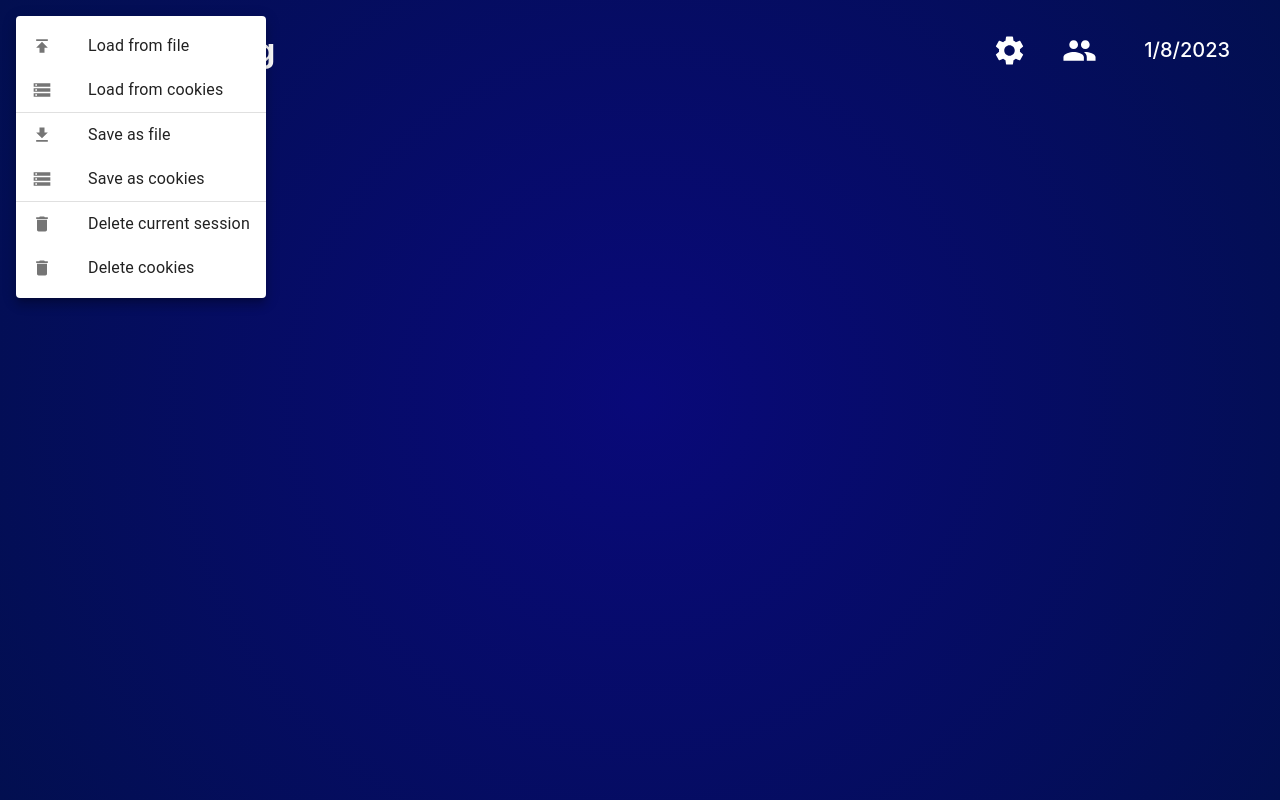
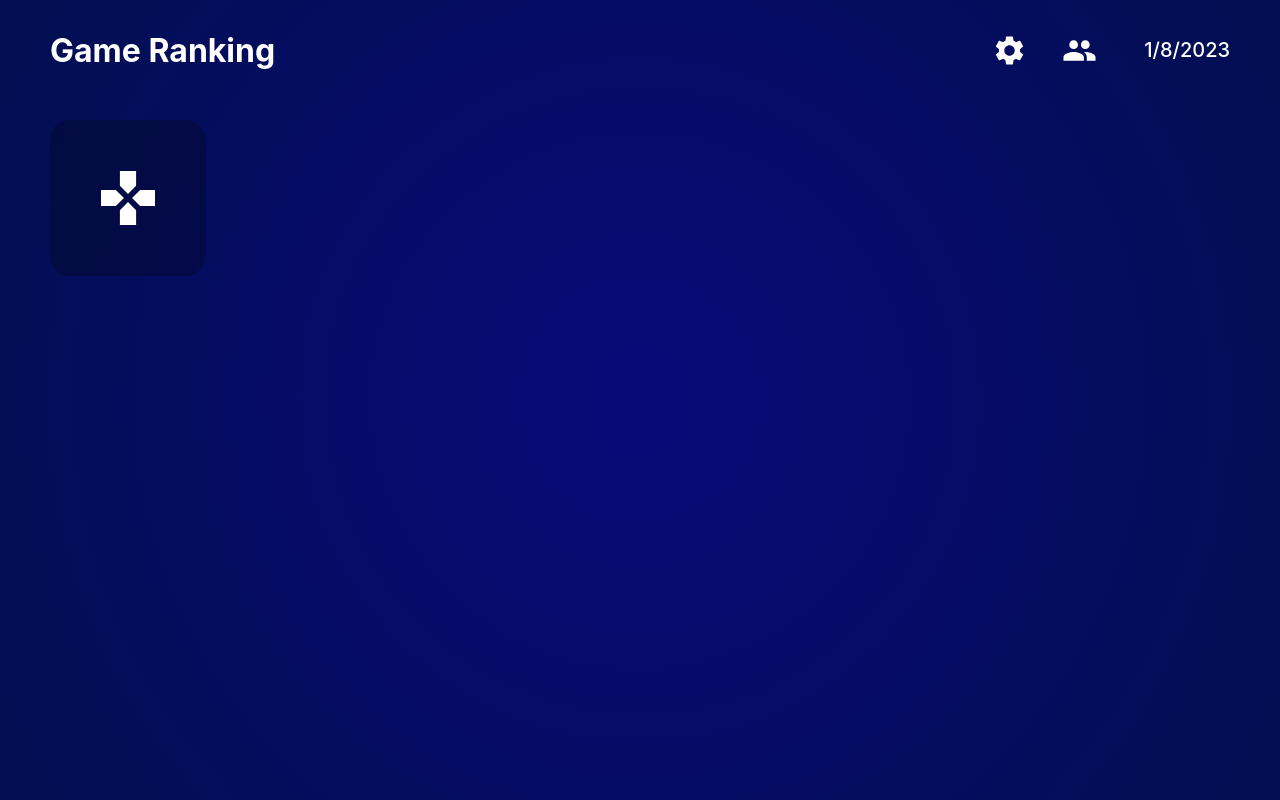
Before and after one commit to StephaneBranly/game-ranking, a React (Create React App) app: page / in a window 1280 px wide. Built offline with nearby package versions, Linux system fonts and the light colour scheme; the HTML template or start-up script is replaced by a standard one.

Commit message:
[+] Menu item

```diff
--- /dev/null
+++ b/src/components/menu/Menu.scss
@@ -0,0 +1,19 @@
+.menu {
+    position: absolute;
+    display: none;
+    flex-direction: column;
+    justify-content: center;
+    align-items: stretch;
+    background-color: #333;
+    border: 1px solid #000000;
+    border-radius: 5px;
+    box-sizing: border-box;
+    padding: 10px;
+    overflow: hidden;
+    z-index: 100;
+
+    &.open {
+        display: flex;
+    }
+
+}
--- /dev/null
+++ b/src/components/menu/Menu.tsx
@@ -0,0 +1,20 @@
+import "./Menu.scss";
+
+export interface MenuProps {
+    children: JSX.Element[]
+    open?: boolean
+    onClose?: () => void
+    anchorEl?: HTMLElement
+}
+
+export default function Menu(props: MenuProps){
+    return (
+        <div
+            className={`menu ${props.open ? "open" : ""}`}
+            style={{top: props.anchorEl?.offsetTop, left: props.anchorEl?.offsetLeft}}
+            onMouseLeave={() => props.onClose && props.onClose()}
+        >
+            {props.children}
+        </div>
+    );
+}
--- /dev/null
+++ b/src/components/menu/MenuItem.scss
@@ -0,0 +1,19 @@
+@import '../../utils/theme.scss';
+
+.menu-item {
+    display: flex;
+    flex-direction: row;
+    align-items: center;
+    justify-content: flex-start;
+    padding: 10px;
+    box-sizing: border-box;
+    cursor: pointer;
+    transition: 0.2s;
+    gap: 10px;
+    border-radius: 5px;
+    &:hover {
+        background-color: $selected-background-color;
+        color: $selected-color;
+    }
+
+}
--- /dev/null
+++ b/src/components/menu/MenuItem.tsx
@@ -0,0 +1,18 @@
+import "./MenuItem.scss";
+
+export interface MenuItemProps {
+    text: string
+    onClick?: () => void
+    disabled?: boolean
+    icon?: JSX.Element
+    className?: string
+}
+
+export default function MenuItem(props: MenuItemProps){
+    return (
+        <div className={`menu-item ${props.className}`} onClick={() =>  props.onClick && props.onClick()}>
+            {props.icon}
+            <span>{props.text}</span>
+        </div>
+    );
+}
--- /dev/null
+++ b/src/components/menu/Separator.scss
@@ -0,0 +1,5 @@
+.separator {
+    height: 1px;
+    margin: 0 16px;
+    background-color: #000000;
+}
--- /dev/null
+++ b/src/components/menu/Separator.tsx
@@ -0,0 +1,11 @@
+import "./Separator.scss";
+
+export interface SeparatorProps {
+    className?: string
+}
+
+export default function Separator(props: SeparatorProps){
+    return (
+        <div className={`separator ${props.className}`}></div>
+    );
+}
--- a/src/components/pages/settings/Settings.tsx
+++ b/src/components/pages/settings/Settings.tsx
@@ -1,6 +1,6 @@
 import React from 'react';
 import About from './About';
-import SettingsHeader, { SettingsHeaderProps } from './SettingsHeader';
+import SettingsHeader from './SettingsHeader';
 
 
 export interface SettingsProps{
--- a/src/components/pages/settings/SettingsHeader.tsx
+++ b/src/components/pages/settings/SettingsHeader.tsx
@@ -2,7 +2,9 @@
 import { Publish, GetApp, Storage, Delete, Favorite, GitHub } from '@material-ui/icons';
 import ButtonGroup from '../../button/ButtonGroup';
 import Button from '../../button/Button';
-import { Menu, MenuItem, ListItemIcon, ListItemText, Divider } from '@material-ui/core';
+import Menu from '../../menu/Menu';
+import MenuItem from '../../menu/MenuItem';
+import Separator from '../../menu/Separator';
 
 export interface SettingsHeaderProps{
     handlerResetData: (cookie: boolean) => void,
@@ -11,17 +13,20 @@
 }
 
 export default function SettingsHeader(props: SettingsHeaderProps){
-    const [openDataMenu, setOpenDataMenu] = React.useState(true)
+    const [openDataMenu, setOpenDataMenu] = React.useState(false)
 
-    const handleClose = (event: any, reason: string) => {
+    const handleClose = () => {
       setOpenDataMenu(false)
     }
+
+    const ref = React.useRef<HTMLDivElement>(null)
 
     return (
        <div className='settings-header'>
             <Menu
                 open={openDataMenu}
                 onClose={handleClose}
+                anchorEl={ref.current?? undefined}
               >
                 <input
                   style={{ display: "none" }}
@@ -31,45 +36,38 @@
                   onChange={props.handlerLoadData}
                 />
                 <label htmlFor="contained-button-import">
-                <MenuItem>
-                  <ListItemIcon>
-                  <Publish fontSize="small" />
-                  </ListItemIcon>
-                  <ListItemText>Load from file</ListItemText>
-                </MenuItem>
+                <MenuItem
+                  icon={<Publish fontSize="small" />}
+                  text='Load from file'
+                />
                 </label>
-                <MenuItem onClick={() => props.handlerLoadData(null)}>
-                  <ListItemIcon>
-                  <Storage fontSize="small" />
-                  </ListItemIcon>
-                  <ListItemText>Load from cookies</ListItemText>
-                </MenuItem>
-                <Divider />
-                <MenuItem onClick={() => props.handlerSaveData(false)}>
-                  <ListItemIcon>
-                  <GetApp fontSize="small" />
-                  </ListItemIcon>
-                  <ListItemText>Save as file</ListItemText>
-                </MenuItem>
-                <MenuItem onClick={() => props.handlerSaveData(true)}>
-                  <ListItemIcon>
-                  <Storage fontSize="small" />
-                  </ListItemIcon>
-                  <ListItemText>Save as cookies</ListItemText>
-                </MenuItem>
-                <Divider />
-                <MenuItem onClick={() => props.handlerResetData(false)}>
-                  <ListItemIcon>
-                  <Delete fontSize="small" />
-                  </ListItemIcon>
-                  <ListItemText>Delete current session</ListItemText>
-                </MenuItem>
-                <MenuItem onClick={() => props.handlerResetData(true)}>
-                  <ListItemIcon>
-                  <Delete fontSize="small" />
-                  </ListItemIcon>
-                  <ListItemText>Delete cookies</ListItemText>
-                </MenuItem>
+                <MenuItem
+                  onClick={() => props.handlerLoadData(null)}
+                  icon={<Storage fontSize="small" />}
+                  text='Load from cookies'
+                />
+                <Separator />
+                <MenuItem
+                    onClick={() => props.handlerSaveData(false)}
+                    icon={<GetApp fontSize="small" />}
+                    text='Save as file'
+                  />
+                <MenuItem
+                  onClick={() => props.handlerSaveData(true)}
+                  icon={<Storage fontSize="small" />}
+                  text='Save as cookies'
+                />
+                <Separator />
+                <MenuItem
+                  onClick={() => props.handlerResetData(false)}
+                  icon={<Delete fontSize="small" />}
+                  text='Delete current session'
+                />
+                <MenuItem
+                  onClick={() => props.handlerResetData(true)}
+                  icon={<Delete fontSize="small" />}
+                  text='Delete cookies'
+                />
             </Menu>
             <ButtonGroup>
               <Button
@@ -82,11 +80,14 @@
                 onClick={() => window.open("https://github.com/StephaneBranly/game-ranking", "_blank")}
                 text='GitHub'
               />
+              <div ref={ref}>
                 <Button
                   startIcon={<Storage />}
                   onClick={() => setOpenDataMenu(true)}
                   text='Data'
+                  className='data-menu'
                 />
+              </div>
             </ButtonGroup>
           </div>
   );
```
Lines whose indentation alone changed are shown as unchanged.
